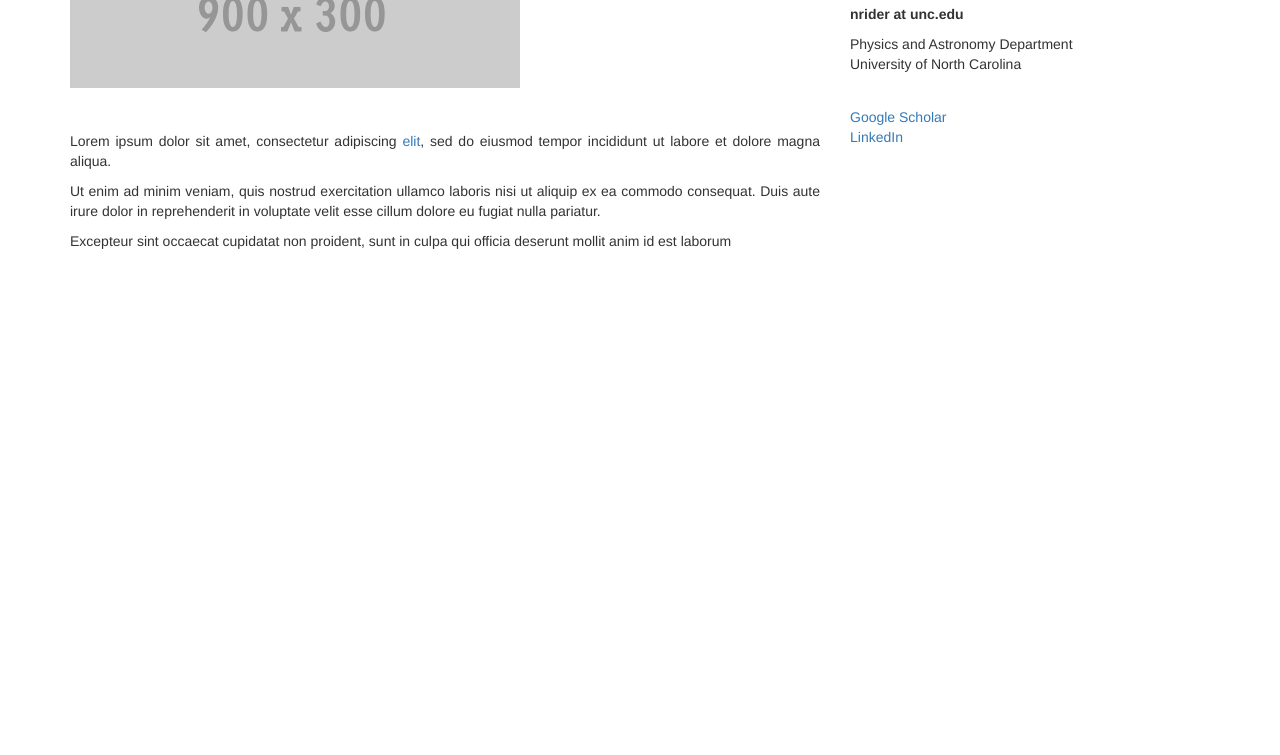
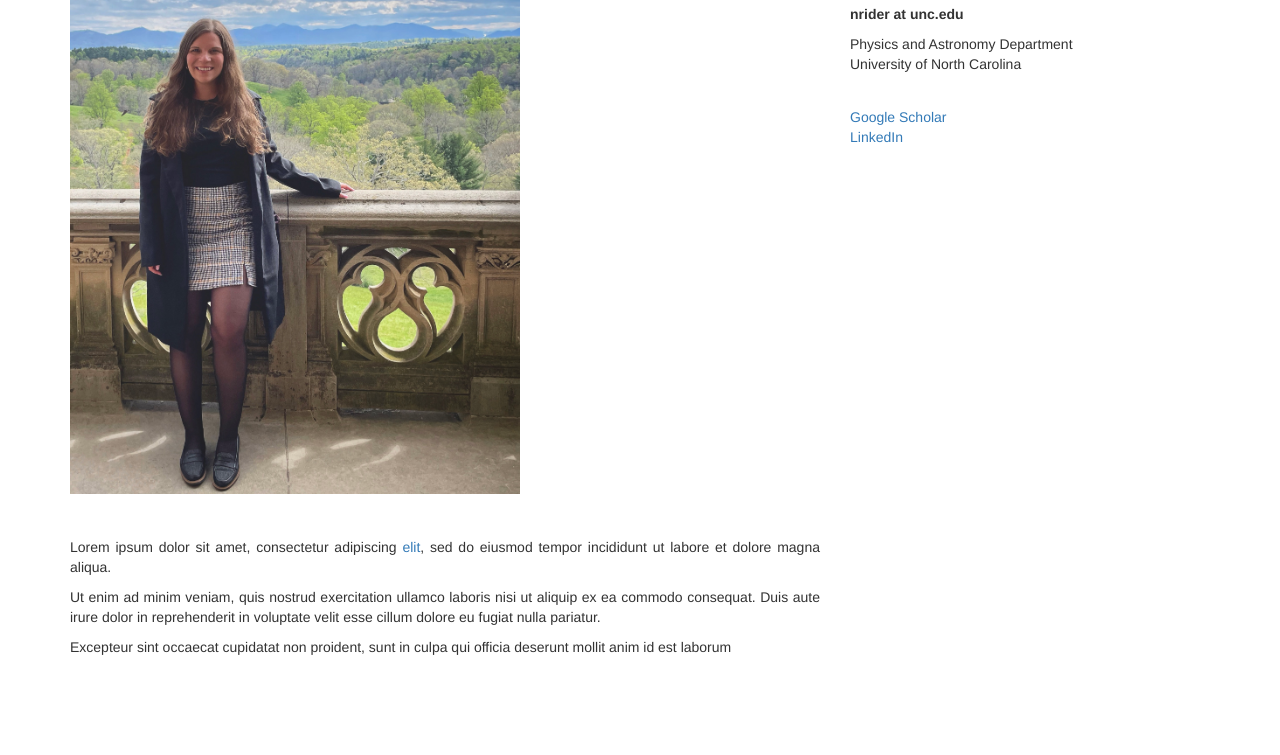
Before and after one commit to nikkirider/nikkirider.github.io, a plain HTML site: page index.html in a window 1280 px wide. Shown: the part 133-888 px from the top of the page. Drawn offline with nearby package versions, Linux system fonts and the light colour scheme.

Commit message:
image sizing

```diff
--- a/index.html
+++ b/index.html
@@ -53,7 +53,7 @@
             <div class="col-md-8" style="height: 100vh;">
 
                 <!-- Main Image -->
-                <img class="img-responsive" src="photo.gif" style="width: 450px; height: auto;" alt=""><br>
+                <img class="img-responsive" src="nikkiBlueRidge.jpg" style="width: 450px; height: auto;" alt=""><br>
 
                 <div style="margin-top:3%; text-align:justify;">
 					<p>Lorem ipsum dolor sit amet, consectetur adipiscing <a href="#">elit</a>, sed do eiusmod tempor incididunt ut labore et dolore magna aliqua.</p>
```
